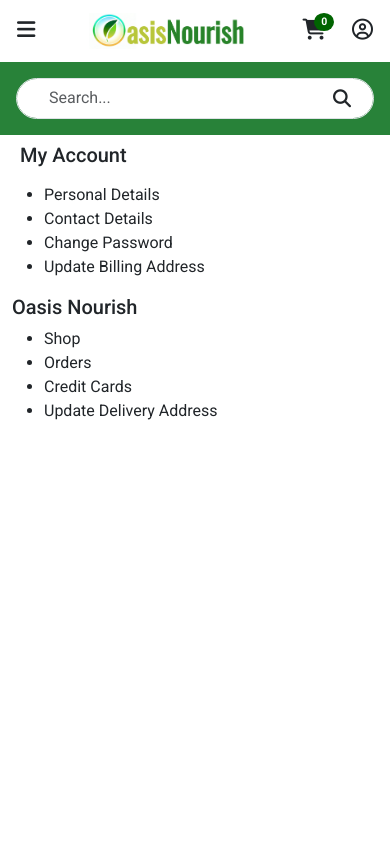
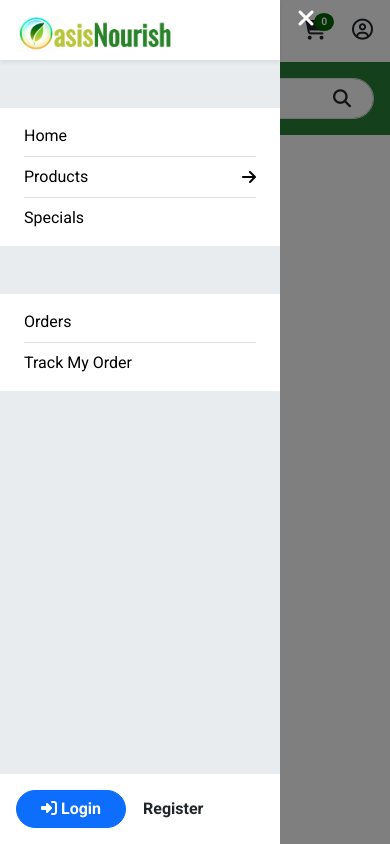
Before and after one commit to thabomoloi/INF3014F_Project, a Flask app: page /account/dashboard in a window 390 px wide. Run offline with Flask 3, Linux system fonts and the light colour scheme; some libraries are stand-ins or nearby versions.

Commit message:
Add mobile menus

```diff
--- a/oasis_nourish/templates/layout.html
+++ b/oasis_nourish/templates/layout.html
@@ -10,9 +10,17 @@
     <link rel="preconnect" href="https://fonts.gstatic.com" crossorigin>
     <link href="https://fonts.googleapis.com/css2?family=Roboto:ital,wght@0,100;0,300;0,400;0,500;0,700;0,900;1,100;1,300;1,400;1,500;1,700;1,900&display=swap" rel="stylesheet">
     <link href="https://cdn.jsdelivr.net/npm/bootstrap@5.3.0-alpha3/dist/css/bootstrap.min.css" rel="stylesheet" integrity="sha384-KK94CHFLLe+nY2dmCWGMq91rCGa5gtU4mk92HdvYe+M/SXH301p5ILy+dN9+nJOZ" crossorigin="anonymous">
-    {% block styles %} {% endblock %}
+    <style>
+        main.page-content nav.navigation-menu a {
+            text-decoration: none;
+            color: black;
+        }
+    </style>
+    {% block styles %}
+
+    {% endblock %}
 </head>
-<body id="body" class="p-0">
+<body id="body" class="p-0 position-relative">
     <header class="page-header">
         <div class="mobile-nav header-wrapper" id="mobile-header">
             <div class="header-wrapper-top px-1 py-2 d-flex align-items-center justify-content-between">
@@ -47,6 +55,44 @@
         </div>
     </header>
     <main class="page-content">
+        <div class="mobile-menus vh-100 position-absolute top-0 w-100" style="background-color: rgba(0, 0, 0, 0.5); z-index: 10">
+            <div class="nav-menu primary-menu vh-100 d-grid bg-body-secondary" style="width: 17.5em; grid-template-rows: auto 1fr auto;">
+                <div class="menu-header bg-white shadow-sm position-relative p-3 pb-2 mb-5">
+                    <img class="logo" src="{{ url_for('static',  filename='images/logos/oasis_nourish_logo.png') }}" style="width: 10em;">
+                    <button id="close-mobile-menu" class="btn position-absolute" style="color: #fff; font-size: 1.5em; right: -2em; top: -0.25em;"><i class="fa-solid fa-xmark"></i></button>
+                </div>
+
+                <div class="menu-links bg-body-secondary">
+                    <nav class="navigation-menu">
+                        <div class="py-3 px-4 mb-5 d-flex flex-column flex-nowrap bg-white">
+                            <a href="{{ url_for('main.home') }}" class="border-bottom border-1 pb-2">Home</a>
+                            <a id="menu-item-products"  style="cursor: pointer;" class="d-flex align-items-center justify-content-between flex-nowrap border-bottom border-1 py-2"><span>Products</span> <i class="fa-solid fa-arrow-right"></i></a>
+                            <a href="" class="pt-2">Specials</a>
+                        </div>
+                        <div class="py-3 px-4 mb-5 d-flex flex-column flex-nowrap bg-white">
+                            <a href="" class="border-bottom border-1 pb-2">Orders</a>
+                            <a href="" class="pt-2">Track My Order</a>
+                        </div>
+                    </nav>
+                </div>
+                <div class="p-3 mt-auto bg-white">
+                    <!-- To Check If Current User IS Authenticated -->
+                    {% if current_user.is_authenticated %}
+                        <button class="btn btn-primary rounded-5 px-4 fw-bold" onclick="window.location='{{ url_for('account.dashboard') }}'">
+                             Login
+                        </button>
+                        <button class="btn fw-bold" onclick="window.location='{{ url_for('auth.logout') }}'">
+                            <i class="fa-solid fa-right-from-bracket"></i> Logout
+                        </button>
+                    {% else %}
+                        <button class="btn btn-primary rounded-5 px-4 fw-bold" onclick="window.location='{{ url_for('auth.login') }}'">
+                            <i class="fa-solid fa-right-to-bracket"></i> Login
+                        </button>
+                        <button class="btn fw-bold" onclick="window.location='{{ url_for('auth.register') }}'">Register</button>
+                    {% endif %}
+                </div>
+            </div>
+        </div>
         {% block page_content %} {% endblock %}
     </main>
     <footer class="page-footer">
@@ -55,6 +101,22 @@
     <script src="https://kit.fontawesome.com/84fbcb74c2.js" crossorigin="anonymous"></script>
     <script src="https://cdn.jsdelivr.net/npm/@popperjs/core@2.11.7/dist/umd/popper.min.js" integrity="sha384-zYPOMqeu1DAVkHiLqWBUTcbYfZ8osu1Nd6Z89ify25QV9guujx43ITvfi12/QExE" crossorigin="anonymous"></script>
     <script src="https://cdn.jsdelivr.net/npm/bootstrap@5.3.0-alpha3/dist/js/bootstrap.min.js" integrity="sha384-Y4oOpwW3duJdCWv5ly8SCFYWqFDsfob/3GkgExXKV4idmbt98QcxXYs9UoXAB7BZ" crossorigin="anonymous"></script>
+    <script>
+        const closeMobileMenu = document.querySelector("#close-mobile-menu");
+        if (closeMobileMenu) {
+            const mobileMenu = document.querySelector(".mobile-menus");
+            if (mobileMenu) {
+                closeMobileMenu.addEventListener('click', ()=>{
+                    mobileMenu.style.display = "none";
+                });
+                window.addEventListener('click', (e)=>{
+                    if (e.target === mobileMenu) {
+                        mobileMenu.style.display = "none";
+                    }
+                })
+            }
+        }
+    </script>
     {% block scripts %} {% endblock %}
 </body>
 </html>
```
